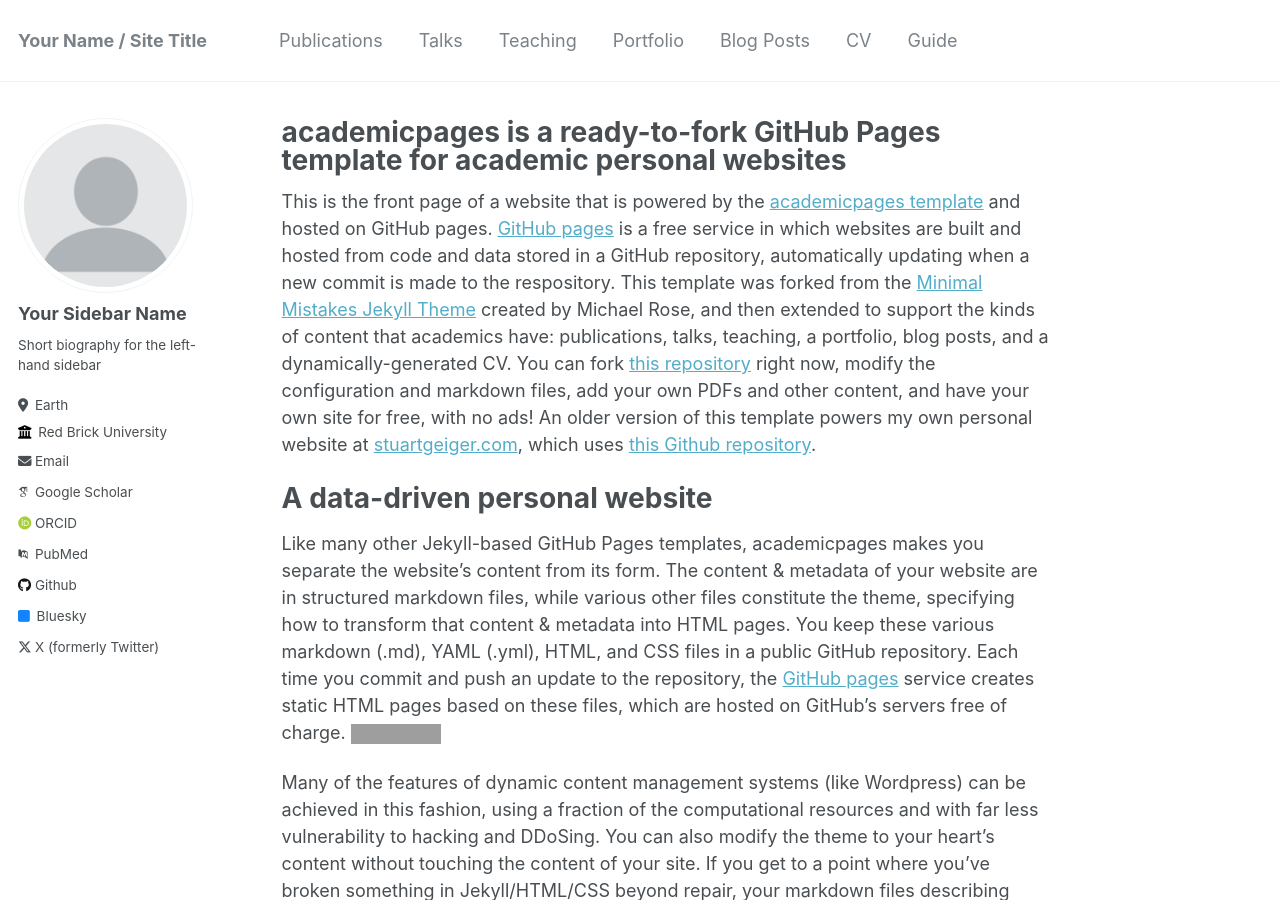
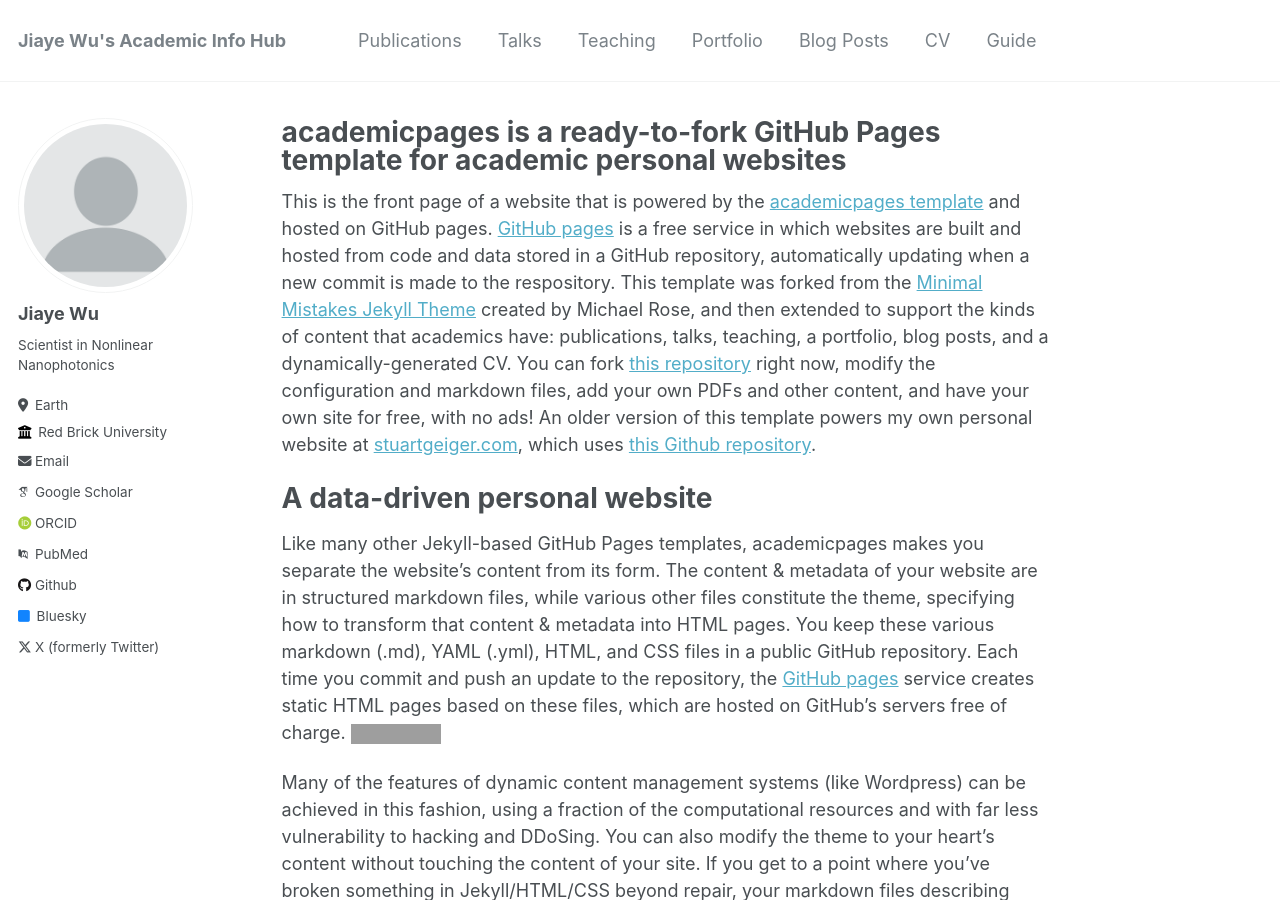
Before and after one commit to jiaye-wu/academicpages-version, a Jekyll site: the page built from _pages/about.md, in a window 1280 px wide and 900 px high. Built offline with Jekyll 4.4.1, drawn with Linux system fonts in a browser that asks for light colours; some web fonts are replaced; some of the changed text lies outside the part shown; grey boxes are pictures that could not be loaded.

```diff
--- a/_config.yml
+++ b/_config.yml
@@ -8,13 +8,13 @@
 
 # Basic Site Settings
 locale                   : "en-US"
-title                    : "Your Name / Site Title"
+title                    : "Jiaye Wu's Academic Info Hub"
 title_separator          : "-"
-name                     : &name "Your Name"
-description              : &description "personal description"
-url                      : https://academicpages.github.io # the base hostname & protocol for your site e.g. "https://mmistakes.github.io"
+name                     : &name "Jiaye Wu"
+description              : &description "Scientist in Nonlinear Nanophotonics"
+url                      : https://jiaye-wu.github.io # the base hostname & protocol for your site e.g. "https://mmistakes.github.io"
 baseurl                  : "" # the subpath of your site, e.g. "/blog"
-repository               : "academicpages/academicpages.github.io"
+repository               : "jiaye-wu/jiaye-wu.github.io"
 google_scholar_stats_use_cdn : True
 
 # Site Author - The following control what appear as part of the author content on the side bar.
@@ -23,9 +23,9 @@ google_scholar_stats_use_cdn : True
 author:
   # Biographic information
   avatar           : "profile.png"
-  name             : "Your Sidebar Name"
+  name             : "Jiaye Wu"
   pronouns         : # example: "she/her"
-  bio              : "Short biography for the left-hand sidebar"
+  bio              : "Scientist in Nonlinear Nanophotonics"
   location         : "Earth"
   employer         : "Red Brick University"
   uri              : # URL
```
Also changed, not shown: README.md (+7 -2 lines).
